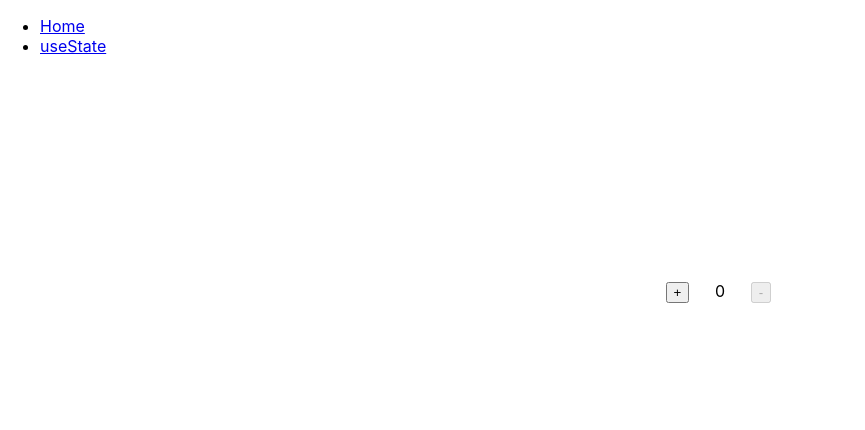
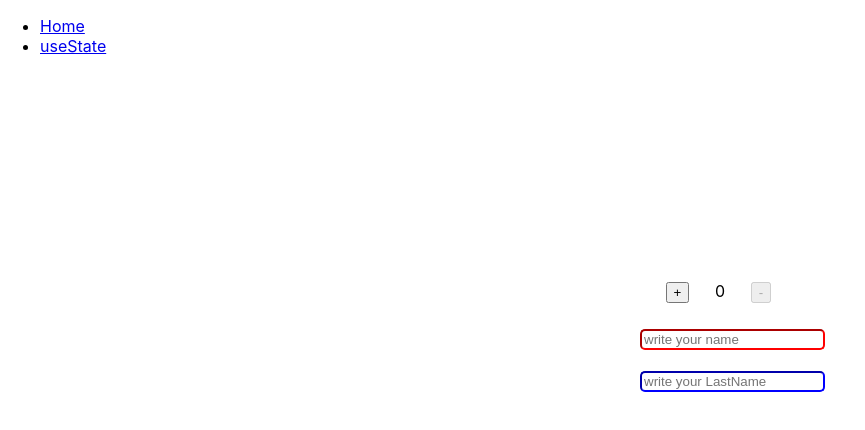
Before and after one commit to Maede-Dev/all-react-hooks, a React (Create React App) app: page /useState in a window 1280 px wide. Shown: the top 430 px of the page, without its empty margins (0-865 px from the left). Built offline with nearby package versions, Linux system fonts and the light colour scheme.

Commit message:
handle nme and last name in project with usestatet

```diff
--- a/src/pages/components/useState/UseState.js
+++ b/src/pages/components/useState/UseState.js
@@ -3,6 +3,18 @@ import s from "./style.module.scss";
 
 const UseState = () => {
   const [counter, setCounter] = useState(0);
+  const [inputNameValue, setInputNameValue] = useState();
+  const [inputLastNameValue, setInputLastNameValue] = useState();
+
+  const changeName = (event) => {
+    const newNameValue = event.target.value;
+    setInputNameValue(newNameValue);
+  };
+
+  const changeLastName = (event) => {
+    const newLastNameValue = event.target.value;
+    setInputLastNameValue(newLastNameValue);
+  };
 
   // const increment = () => {
   //   setCounter(counter + 1);
@@ -27,6 +39,26 @@ const UseState = () => {
       >
         -
       </button>
+
+      <div className={s.name}>
+        <input
+          type="text"
+          placeholder="write your name"
+          onChange={changeName}
+          className={s.inputName}
+        />
+        {inputNameValue}
+      </div>
+
+      <div className={s.lastName}>
+        <input
+          type="text"
+          placeholder="write your LastName"
+          onChange={changeLastName}
+          className={s.inputLastName}
+        />
+        {inputLastNameValue}
+      </div>
     </div>
   );
 };
--- a/src/pages/components/useState/style.module.scss
+++ b/src/pages/components/useState/style.module.scss
@@ -5,4 +5,16 @@
   .btn {
     margin: 2%;
   }
+  .lastName {
+    margin-top: 20px;
+  }
+  .inputName {
+    border-radius: 5px;
+    border-color: red;
+  }
+
+  .inputLastName {
+    border-radius: 5px;
+    border-color: blue;
+  }
 }
```
